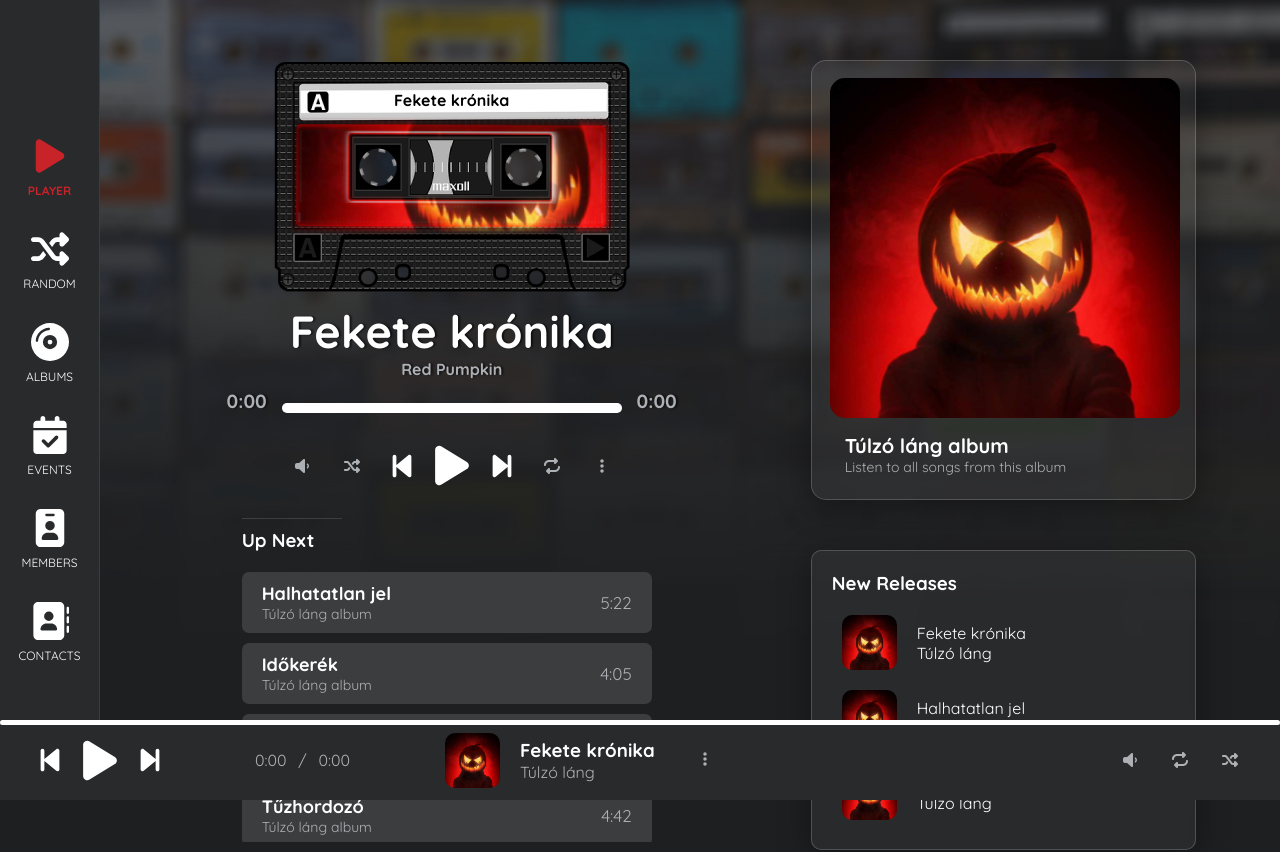
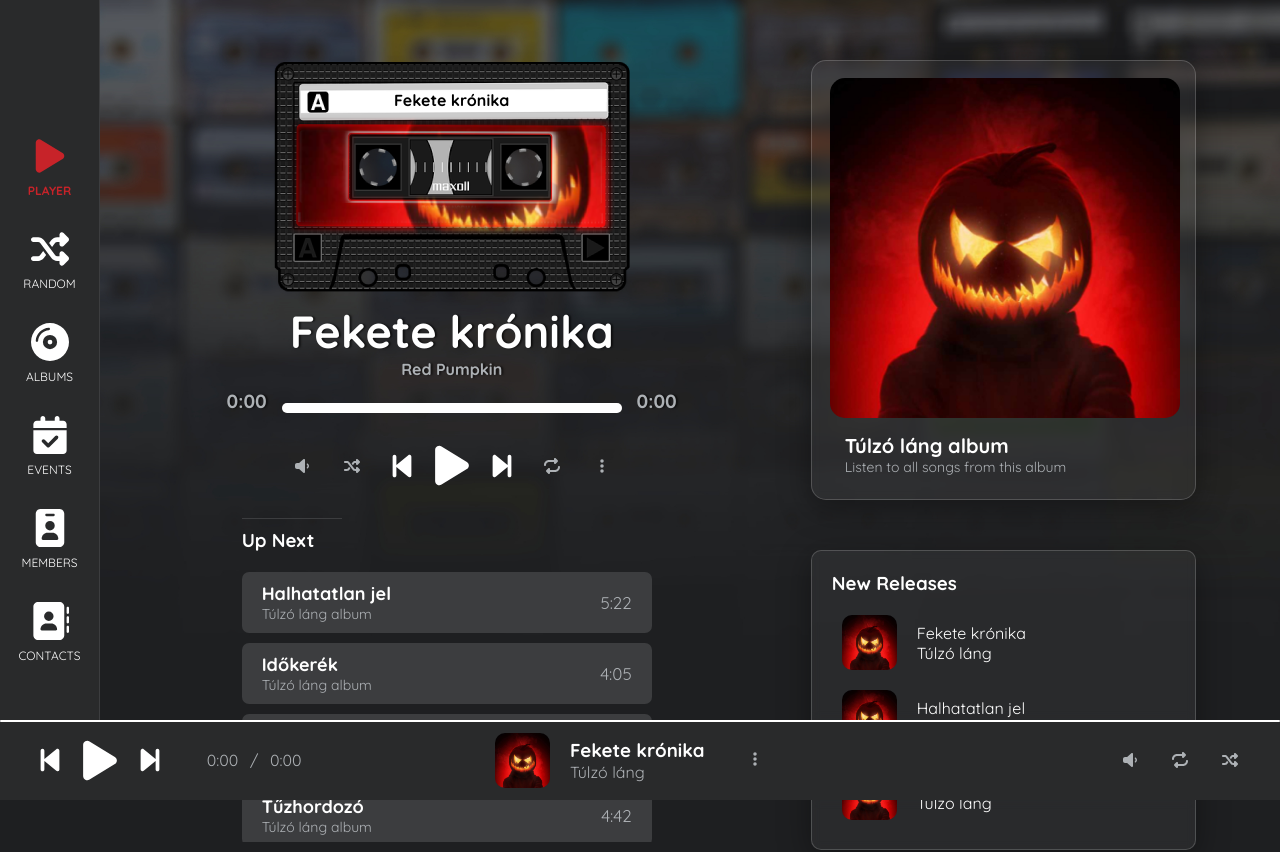
Before and after one commit to megaseves/red-pumpkin-reactjs, a React (Create React App) app: page / in a window 1280 px wide. Built offline with nearby package versions, Linux system fonts and the light colour scheme; the HTML template or start-up script is replaced by a standard one.

Commit message:
Fix: bottom player design

```diff
--- a/src/pages/Player/PlayerBottomComponent.css
+++ b/src/pages/Player/PlayerBottomComponent.css
@@ -22,6 +22,7 @@
     min-width: 300px;
     display: flex;
     align-items: center;
+    justify-content: center;
     padding-left: 15px;
     flex: 2;
 }
@@ -80,13 +81,13 @@
     background-color: var(--thiBgColor);
 
     width: 100%;
-    height: 5px;
+    height: 2px;
 
 }
 .time-line-bottom {
     position: relative;
     width: 100%;
-    height: 5px;
+    height: 2px;
     border-radius: 10px;
     background-color: white;
     z-index: 100;
@@ -94,12 +95,23 @@
 .time-line-bottom:hover {
     position: relative;
     cursor: pointer;
-    height: 10px;
-    top: -5px;
+    height: 4px;
+    top: -3px;
 }
 .time-line-container-bottom:hover .time-line-bottom {
     position: relative;
     cursor: pointer;
-    height: 10px;
-    top: -5px;
+    height: 4px;
+    top: -3px;
 }
+
+.player-bottom-content-position {
+    width: 100%;
+    display: flex;
+    justify-content: space-between;
+}
+
+.player-bottom-left {
+    display: flex;
+    gap: 20px;
+}
--- a/src/pages/Player/PlayerBottomComponent.js
+++ b/src/pages/Player/PlayerBottomComponent.js
@@ -22,6 +22,9 @@
                 <div className="time-line-bottom" style={{width: `${currentSong.progress+"%"}`}}></div>
                 <div className="time-line-bottom-bg"></div>
             </div>
+
+            <div className="player-bottom-content-position">
+                <div className="player-bottom-left">
                     <div className="play-and-pause">
                         <FontAwesomeIcon className={"play-audio medium-control"} icon={faBackwardStep} onClick={() => skipBack()} />
                         {isPlaying ?
@@ -36,6 +39,9 @@
                         <span>/</span>
                         <span className={"time-over"}>{ minutes ? minutes + ":" + seconds : "0:00"}</span>
                     </div>
+
+                </div>
+
                 <div className="title-container">
                     <img className="release-song-image" src={currentSong.album_url} alt=""></img>
                     <div className="song-title-and-album">
@@ -46,11 +52,14 @@
                         <FontAwesomeIcon className={"play-audio small-control"} icon={faEllipsisVertical} />
                     </div>
                 </div>
+
                 <div className="other-controls">
                     <FontAwesomeIcon id={'volume'} className={"play-audio small-control"} icon={faVolumeLow} />
                     <FontAwesomeIcon className={"play-audio small-control"} icon={faRepeat} onClick={() => toggleRepeatBtn()} />
                     <FontAwesomeIcon className={"play-audio small-control"} icon={faShuffle} onClick={() => shufflePlayList()} />
                 </div>
             </div>
+
+        </div>
     );
 }
```
Lines whose indentation alone changed are shown as unchanged.
